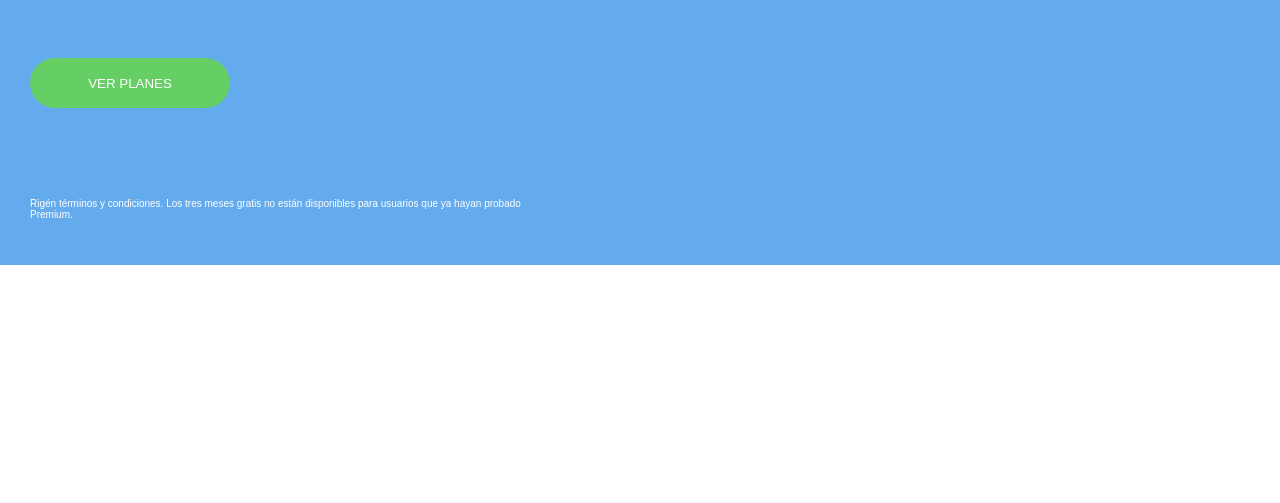
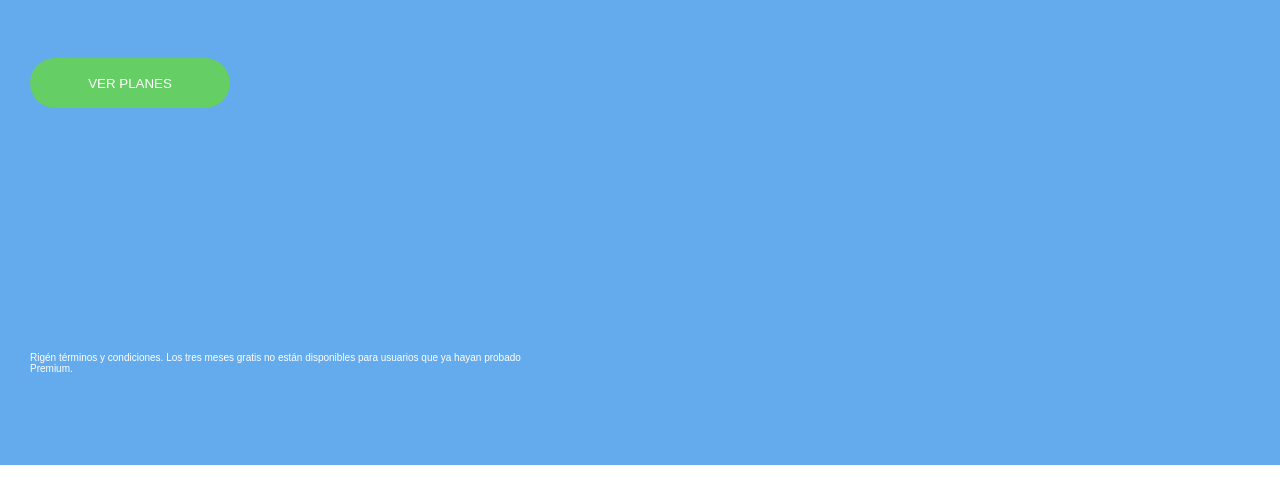
Before and after one commit to LauraMartinezPerez/promo-48-modulo-1-pair-1-spotify, a plain HTML site: page index.html in a window 1280 px wide. Shown: the part 195-698 px from the top of the page. Drawn offline with Linux system fonts and the light colour scheme.

Commit message:
Cabecera fija

```diff
--- a/index.html
+++ b/index.html
@@ -38,7 +38,7 @@
 
         <button class="boton">VER PLANES</button>
 
-        <p class="texto">Rigén términos y condiciones. Los tres meses gratis no están disponibles para usuarios que ya hayan probado Premium.</p>
+        <div class="texto">Rigén términos y condiciones. Los tres meses gratis no están disponibles para usuarios que ya hayan probado Premium.</div>
 
     </section>
 
--- a/styles/style.css
+++ b/styles/style.css
@@ -7,6 +7,8 @@
     padding: 30px;
     font-family: Arial, Helvetica, sans-serif;
     font-size: 90%;
+    top: 0;
+    position: sticky;
 }
 
 .logo {
@@ -18,30 +20,36 @@
     display: flex;
     gap: 25px;
     color: white;
-      display: flex;
-
+    display: flex;
 }
 
 
 .hero {
     background-color: rgb(100, 171, 237);
     height: 50%;
+    width: 100%;
     padding: 30px;
     gap: 20px;
+
 }
+
+
+
 
 .main {
     font-family: Arial, Helvetica, sans-serif;
     color: white;
-
+    height: 150vh;
 
 }
 .titulo {
     font-size: 70px;
+
 }
 
 .subtitulo {
    font-size: 20px;
+
 }
 
 .boton {
@@ -59,4 +67,5 @@
 .texto {
     width: 500px;
     font-size: 10px;
+    margin-top: 20%;
 }
```
